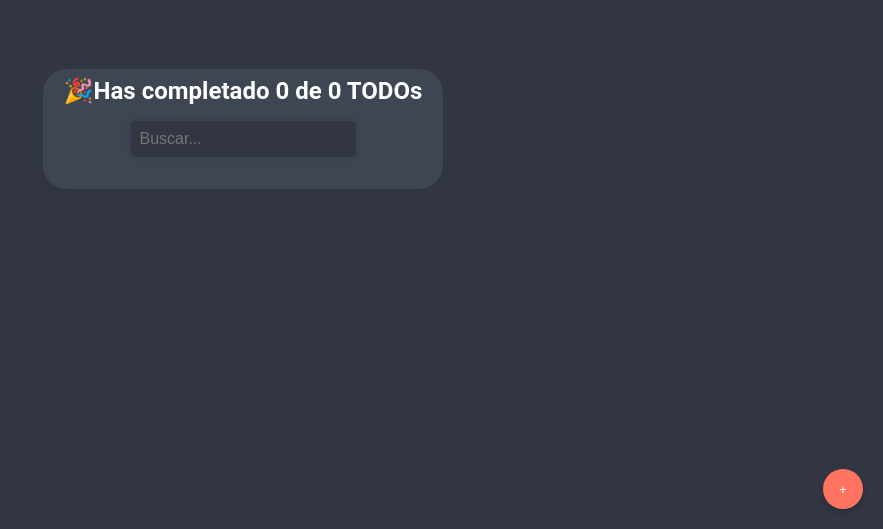
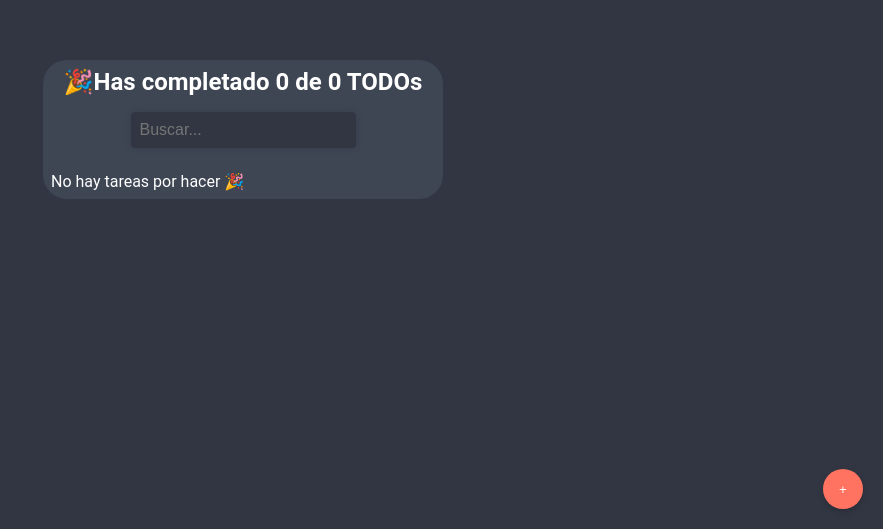
Before and after one commit to bacallaV/learning-reactjs, a React (Vite) app in the folder projects/01-todo-app/: page / in a window 1280 px wide. Shown: the part 271-800 px from the top of the page, without its empty margins (397-1280 px from the left). Built offline with nearby package versions, Linux system fonts and the light colour scheme.

Commit message:
Revert "refactor: :recycle: change consumer for useContext"
This reverts commit 6bcedea1250a20aba58804e50d9379757c65da1f.

```diff
--- a/projects/01-todo-app/src/App.tsx
+++ b/projects/01-todo-app/src/App.tsx
@@ -1,4 +1,3 @@
-import { useContext } from 'react'
 import './App.css'
 
 import AddButton from './components/AddButton/AddButton'
@@ -10,14 +9,6 @@ import TodoSkeleton from './components/TodoSkeleton/TodoSkeleton'
 import TodoProvider, { TodoContext } from './core/TodoContext'
 
 function App() {
-  const {
-    todos,
-    status,
-    searchValue,
-    handleCompleteTodo,
-    handleRemoveTodo,
-  } = useContext(TodoContext)
-
   return (
     <div className="app">
       <TodoProvider>
@@ -25,6 +16,15 @@ function App() {
 
         <Searchbar />
 
+        <TodoContext.Consumer>
+          {
+            ({
+              todos,
+              status,
+              searchValue,
+              handleCompleteTodo,
+              handleRemoveTodo,
+            }) => (
               <ul className='todoList'>
                 {
                   status === 'loading' && (
@@ -60,6 +60,8 @@ function App() {
                   ))
                 }
               </ul>
+          )}
+        </TodoContext.Consumer>
 
         <AddButton />
       </TodoProvider>
```
Lines whose indentation alone changed are shown as unchanged.
